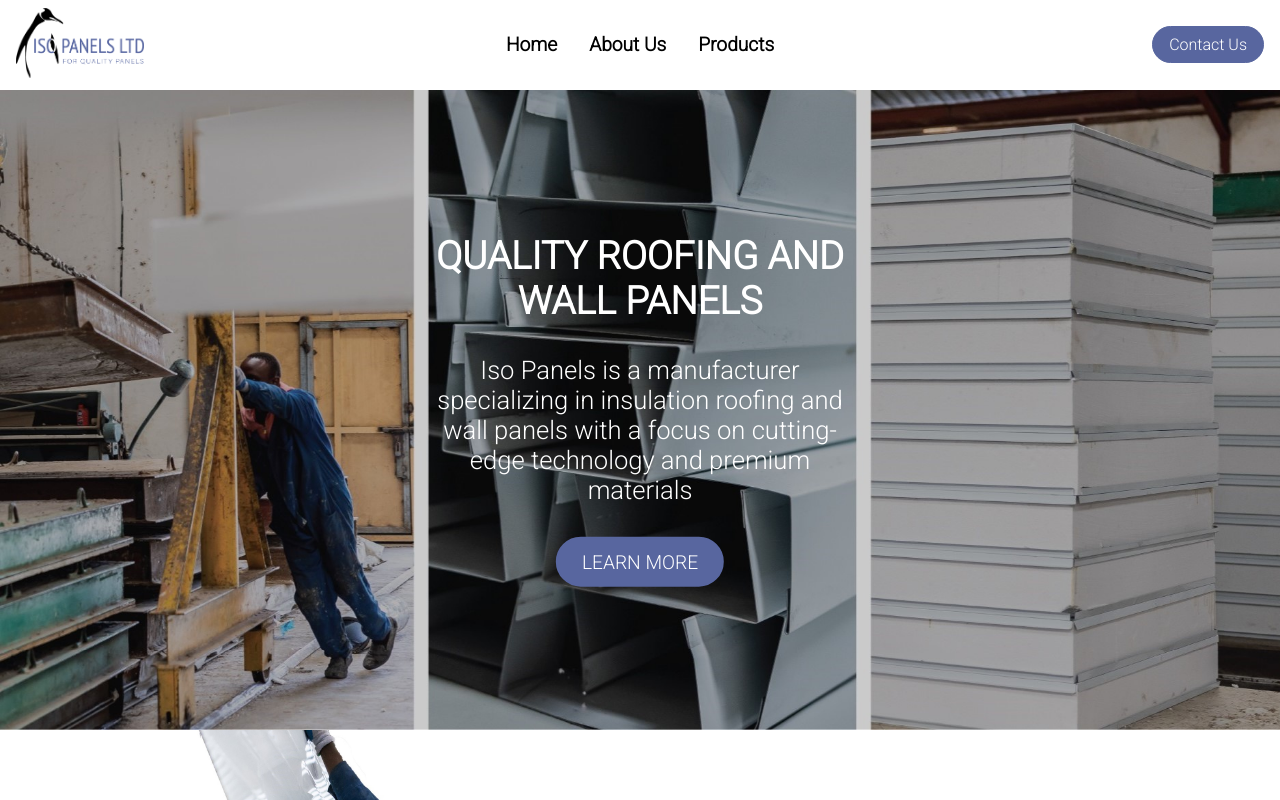
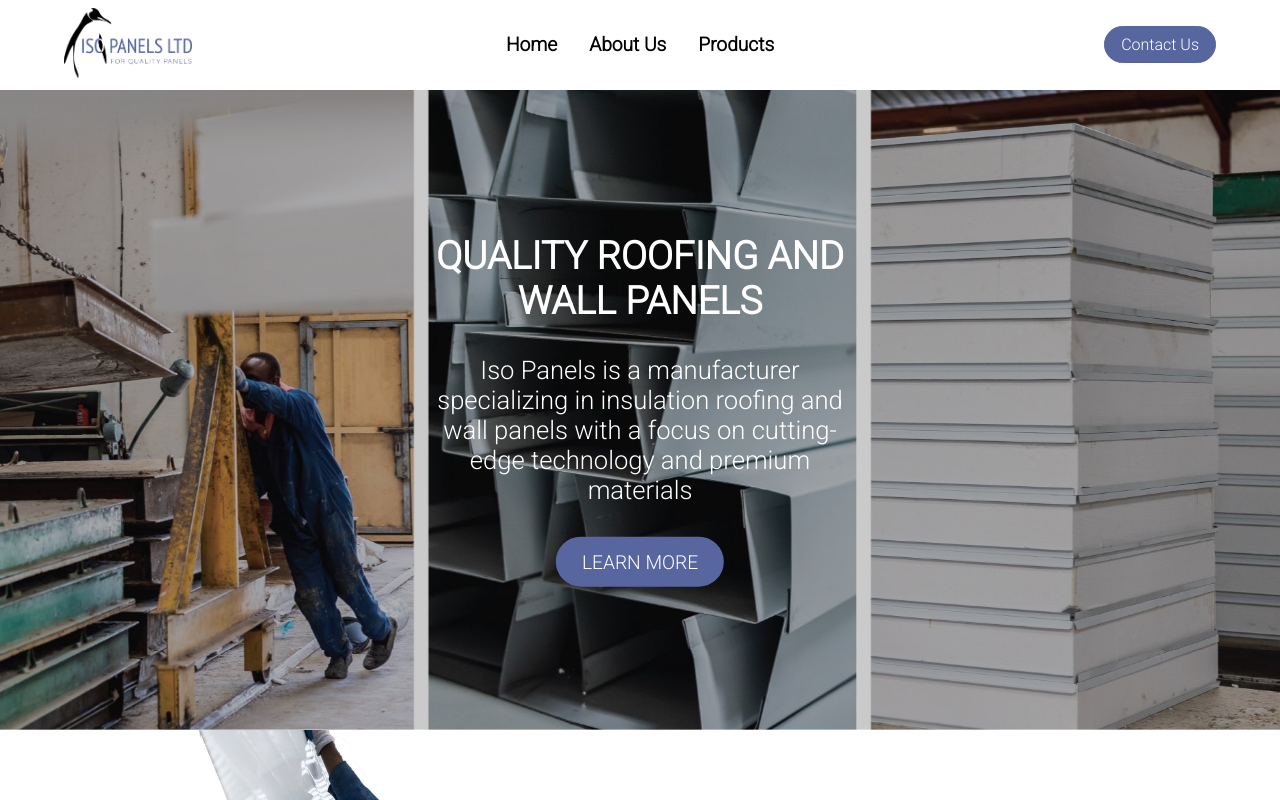
Before and after one commit to Reinhardt254/iso-panels, a Next.js app: page / in a window 1280 px wide. Shown: the top 800 px of the page. Built offline with nearby package versions, Linux system fonts and the light colour scheme.

Commit message:
updated navbar padding

```diff
--- a/styles/navbar.css
+++ b/styles/navbar.css
@@ -21,7 +21,7 @@
    display: flex;
    justify-content: space-between;
    align-items: center;
-   padding: 0.5rem 1rem 0.5rem 1rem;
+   padding: 0.5rem 5% 0.5rem 5%;
    box-sizing: border-box;
  }
 
```
